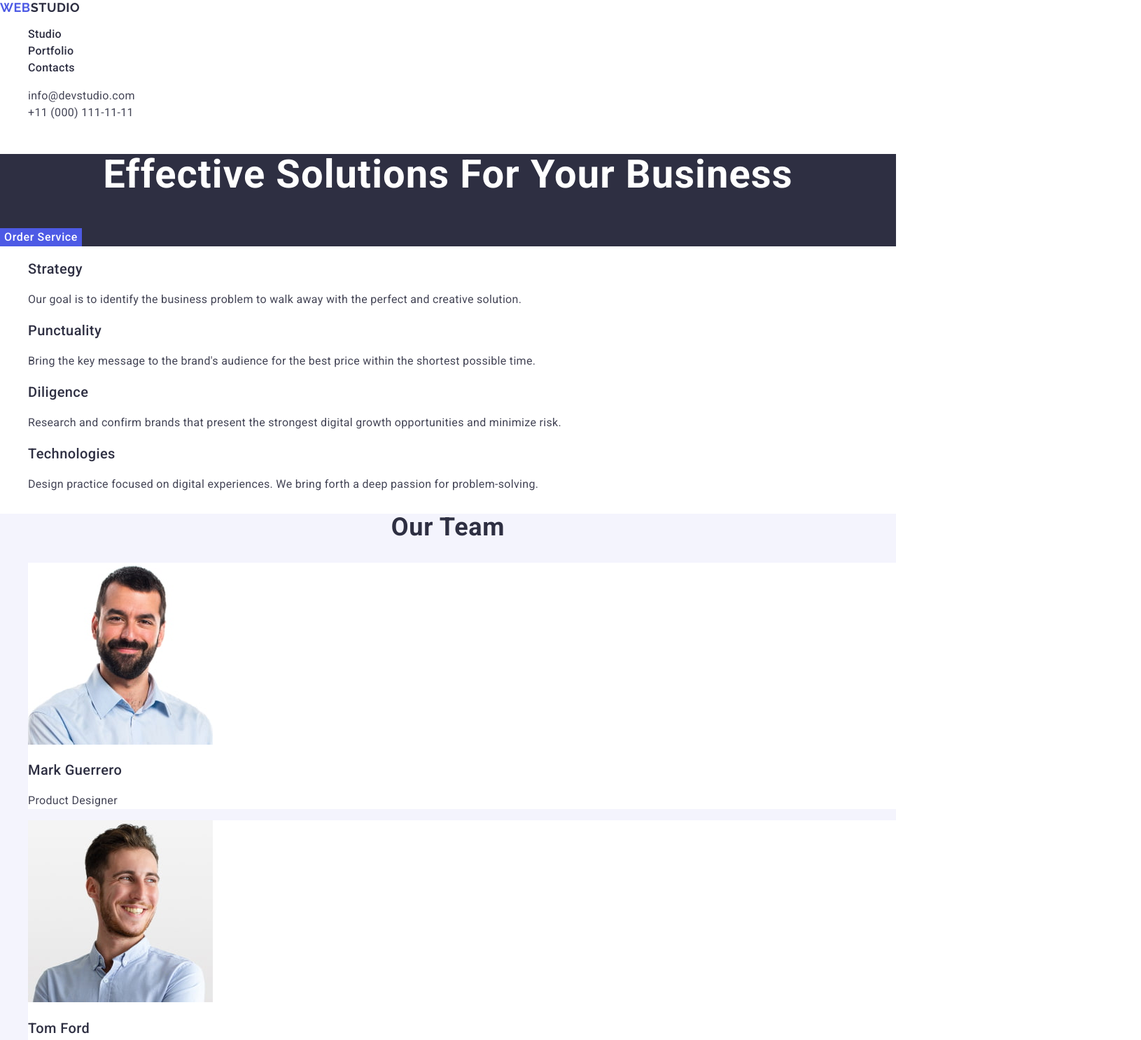
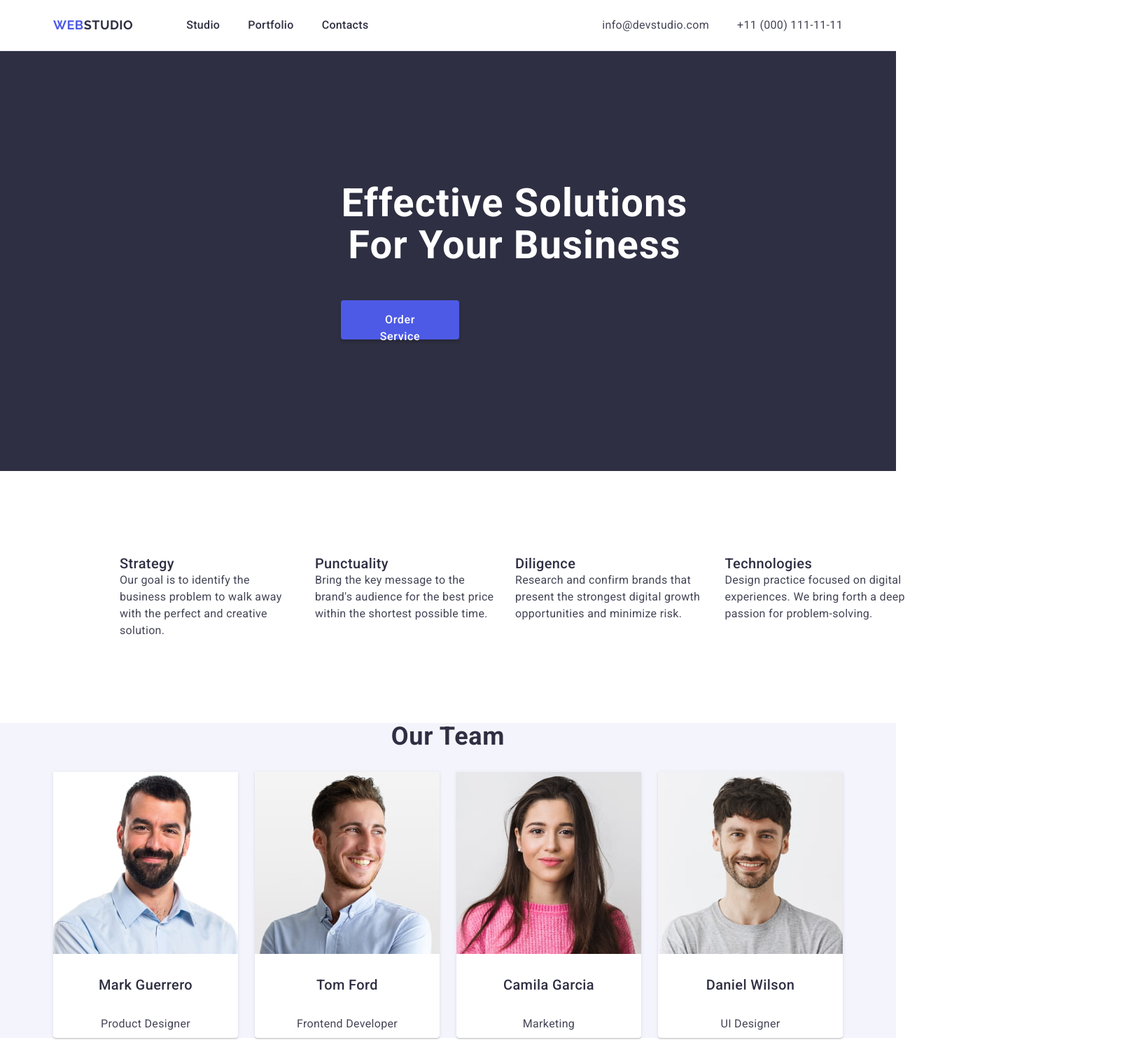
Before and after one commit to NadiyaSydorenko/goit-markup-hw-03, a plain HTML site: page index.html in a window 1280 px wide. Shown: the top 1486 px of the page at 70% size, 1630 px wide, since content can reach past the window. Drawn offline with nearby package versions, Linux system fonts and the light colour scheme.

Commit message:
update file index.html

```diff
--- a/css/styles.css
+++ b/css/styles.css
@@ -8,6 +8,24 @@ a {
 }
 ul, ol {
     list-style: none;
+    padding: 0;
+    margin: 0;
+}
+.container {
+width: 1158px;
+padding: 0 15px;
+margin: 0 auto;
+}
+.header {
+    border-bottom: 1px solid #E7E9FC;
+}
+.header-container {
+    display: flex;
+    align-items: center;
+}
+.navigation {
+    display: flex;
+    align-items: center;
 }
 .logo {
     color: #4D5AE5;
@@ -17,6 +35,7 @@ font-weight: 700;
 line-height: 1.17;
 letter-spacing: 0.03em;
 text-transform: uppercase;
+margin-right: 76px;
 }
 .logo-part {
     color: #2E2F42;
@@ -24,12 +43,19 @@ text-transform: uppercase;
 .logo-part-footer {
     color: #F4F4FD;
 }
+.nav-list {
+    display: flex;
+    gap: 40px;
+}
 .nav-link {
     color: #2E2F42;
 font-size: 16px;
 font-weight: 500;
 line-height: 1.5;
 letter-spacing: 0.02em;
+padding-top: 24px;
+padding-bottom: 24px;
+display: block;
 }
 .nav-link:hover,
 .nav-link:focus {
@@ -37,6 +63,11 @@ letter-spacing: 0.02em;
 }
 .address {
     font-style: normal;
+    margin-left: auto;
+}
+.adress-list {
+    display: flex;
+    gap: 40px;
 }
 .address-link {
     color: #434455;
@@ -50,6 +81,15 @@ letter-spacing: 0.02em;
 }
 .hero-section {
     background-color: #2E2F42;
+    padding-top: 188px;
+    padding-right: 472px;
+    padding-bottom: 188px;
+    padding-left: 472px;
+}
+.hero-container {
+    align-items: center;
+    box-sizing: border-box;
+
 }
 .hero-title {
     color: #ffffff;
@@ -59,6 +99,9 @@ letter-spacing: 0.02em;
     letter-spacing: 1.12px;
     text-transform: capitalize;
     text-align: center;
+    margin: 0;
+    display: flex;
+    width: 496px;
 }
 .hero-button {
     color: #fff;
@@ -68,11 +111,37 @@ letter-spacing: 0.02em;
     letter-spacing: 0.64px;
     border: none;
     cursor: pointer;
+    display: block;
+    box-sizing: border-box;
+    padding: 16px 32px;
+    align-items: center;
+    gap: 10px;
+    border-radius: 4px;
+    box-shadow: 0px 4px 4px 0px rgba(0, 0, 0, 0.15);
+    width: 169px;
+    height: 56px;
+    margin-top: 48px;
+
 }
 .hero-button:hover,
 .hero-button:focus
  {
     background-color: #404BBF;
+}
+.features {
+    background: #fff;
+}
+.features-container {
+    display: flex;
+    align-items: center;
+    margin-top: 120px;
+    margin-right: 156px;
+    margin-bottom: 120px;
+    margin-left: 156px;
+}
+.features-list {
+    display: flex;
+    gap: 24px;
 }
 .title {
     color: #2E2F42;
@@ -80,6 +149,7 @@ letter-spacing: 0.02em;
     font-weight: 500;
     line-height: 1.2;
     letter-spacing: 0.4px;
+    margin: 0;
 }
 .title-team {
     color: #2E2F42;
@@ -87,6 +157,14 @@ letter-spacing: 0.02em;
     font-weight: 500;
     line-height: 1.2;
     letter-spacing: 0.4px;
+    margin: 0;
+    display: flex;
+    flex-direction: column;
+    justify-content: center;
+    align-items: center;
+    gap: 8px;
+    padding: 32px 0;
+
 }
 .description {
     color: #434455;
@@ -94,9 +172,16 @@ letter-spacing: 0.02em;
     font-weight: 400;
     line-height: 1.5;
     letter-spacing: 0.32px;
+    display: block;
+    margin: 0;
 }
 .team {
     background-color: #F4F4FD;
+}
+.team-container {
+    display: flex;
+    align-items: center;
+    gap: 24px;
 }
 .section-title {
     color: #2E2F42;
@@ -107,8 +192,26 @@ letter-spacing: 0.02em;
     letter-spacing: 0.72px;
     text-transform: capitalize;
 }
+.portfolio-container {
+    display: flex;
+    align-content: center;
+    align-items: center;
+    gap: 24px;
+    flex-wrap: wrap;
+    width: 1128px;
+    height: 1000px;
+}
 .card-team {
     background-color: #FFFFFF;
+    width: 264px;
+    height: 380px;
+    flex-direction: column;
+    align-items: center;
+    display: inline-flex;
+    border-radius: 0px 0px 4px 4px;
+    box-shadow: 0px 2px 1px 0px rgba(46, 47, 66, 0.08),
+    0px 1px 1px 0px rgba(46, 47, 66, 0.16),
+    0px 1px 6px 0px rgba(46, 47, 66, 0.08);
 }
 .text {
     color: #F4F4FD;
@@ -116,4 +219,9 @@ letter-spacing: 0.02em;
     font-weight: 400;
     line-height: 1.5;
     letter-spacing: 0.32px;
+    width: 264px;
+    height: 72px;
 }
+.footer-section {
+    background-color: #2E2F42;
+}
--- a/index.html
+++ b/index.html
@@ -12,30 +12,35 @@ integrity="sha512-4xo8blKMVCiXpTaLzQSLSw3KFOVPWhm/TRtuPVc4WG6kUgjH6J03IBuG7JZPkc
     <link rel="stylesheet" href="./css/styles.css">
 </head>
 <body>
-    <header>
-        <nav>
+    <header class="header">
+        <div class="container header-container">
+        <nav class="navigation">
         <a class="logo" href="./index.html">Web<span class="logo-part">Studio</span></a>
-        <ul>
+        <ul class="nav-list">
             <li><a class="nav-link" href="./index.html">Studio</a></li>
             <li><a class="nav-link" href="">Portfolio</a></li>
             <li><a class="nav-link" href="">Contacts</a></li>
         </ul>
         </nav>
         <address class="address">
-            <ul>
+            <ul class="adress-list">
                 <li><a class="address-link" href="mailto:info@devstudio.com">info@devstudio.com</a></li>
                 <li><a class="address-link" href="tel:+110001111111">+11 (000) 111-11-11</a></li>
         </ul>
         </address>
+    </div>
     </header>
     <main>
         <section class="hero-section">
+            <div class="container hero-container">
             <h1 class="hero-title">Effective Solutions for Your Business</h1>
             <button class="hero-button" type="button">Order Service</button>
+            </div>
         </section>
         <section class="features">
+            <div class="container features-container">
             <h2 hidden>Our features</h2>
-            <ul>
+            <ul class="features-list">
                 <li>
                 <h3 class="title">Strategy</h3>
                 <p class="description">Our goal is to identify the business problem to walk away with the
@@ -59,10 +64,12 @@ integrity="sha512-4xo8blKMVCiXpTaLzQSLSw3KFOVPWhm/TRtuPVc4WG6kUgjH6J03IBuG7JZPkc
                         passion for problem-solving.</p>
                 </li>
             </ul>
+        </div>
         </section>
         <section class="team">
+            <div class="container">
             <h2 class="section-title">Our Team</h2>
-            <ul>
+            <ul class="team-container">
                 <li class="card-team">
                     <img src="./images/Mark.jpg" alt="Mark Guerrero" width="264" height="260" />
                     <h3 class="title-team">Mark Guerrero</h3>
@@ -84,10 +91,12 @@ integrity="sha512-4xo8blKMVCiXpTaLzQSLSw3KFOVPWhm/TRtuPVc4WG6kUgjH6J03IBuG7JZPkc
                     <p class="description">UI Designer</p>
                 </li>
             </ul>
+        </div>
         </section>
         <section>
+            <div class="container">
             <h2 class="section-title">Our Portfolio</h2>
-            <ul>
+            <ul class="portfolio-container">
                 <li>
                     <img src="./images/banking-app.jpg" alt="Banking App" width="360" height="300">
                     <h3 class="title">Banking App</h3>
@@ -119,11 +128,14 @@ integrity="sha512-4xo8blKMVCiXpTaLzQSLSw3KFOVPWhm/TRtuPVc4WG6kUgjH6J03IBuG7JZPkc
                     <p class="description">Marketing</p>
                 </li>
             </ul>
+        </div>
         </section>
     </main>
-    <footer class="hero-section">
+    <footer class="footer-section">
+        <div class="container">
         <a class="logo" href="./index.html">Web<span class="logo-part-footer">Studio</span></a>
         <p class="text">Increase the flow of customers and sales for your business with digital marketing & growth solutions.</p>
+        </div>
     </footer>
 </body>
 </html>
```
